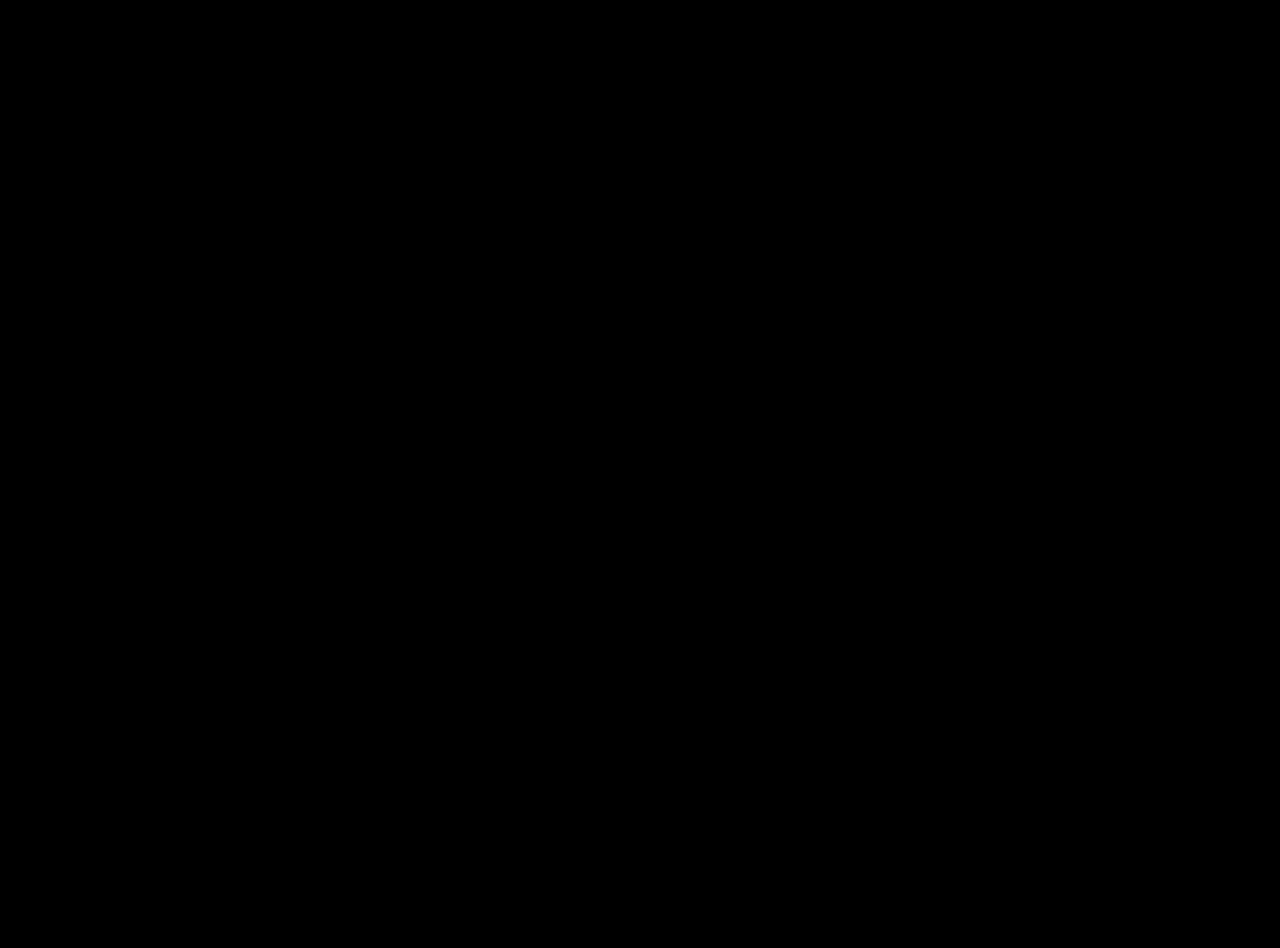
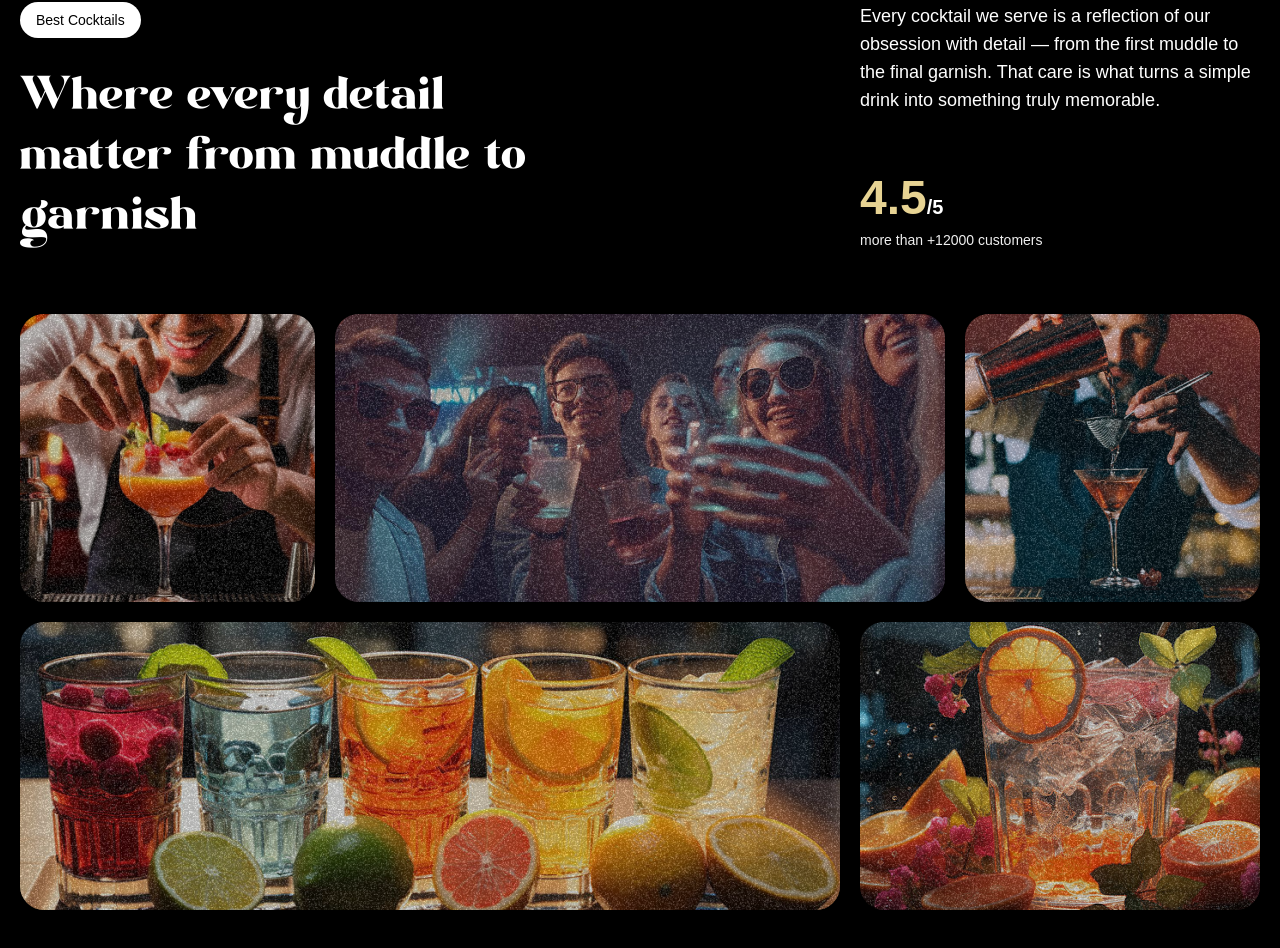
Before and after one commit to IO720/Cocktails_gsap, a React (Vite) app: page / in a window 1280 px wide. Shown: the part 1710-2658 px from the top of the page. Before the commit the page ends 1600 px from the top, so only its background shows below. Built offline with nearby package versions, Linux system fonts and the light colour scheme; a web font is replaced by a local one.

Commit message:
Added About Section

```diff
--- a/src/App.jsx
+++ b/src/App.jsx
@@ -7,6 +7,7 @@
 import Navbar from "./components/Navbar";
 import Hero from "./components/Hero";
 import Cocktails from "./components/Cocktails";
+import About from "./components/About";
 
 gsap.registerPlugin(useGSAP, ScrollTrigger, ScrollSmoother, SplitText);
 
@@ -16,6 +17,7 @@
       <Navbar />
       <Hero />
       <Cocktails/>
+      <About/>
     </main>
   );
 };
--- /dev/null
+++ b/src/components/About.jsx
@@ -0,0 +1,96 @@
+import { useGSAP } from "@gsap/react";
+import { SplitText } from "gsap/all";
+import gsap from "gsap";
+
+const About = () => {
+  useGSAP(() => {
+    const titleSplit = SplitText.create("#about h2", {
+      type: "words",
+    });
+    const scrollTl = gsap.timeline({
+      scrollTrigger: {
+        trigger: "#about",
+        start: "top center",
+      },
+    });
+    scrollTl
+      .from(titleSplit.words, {
+        opacity: 0,
+        duration: 1,
+        yPercent: 100,
+        ease: "expo.out",
+        stagger: 0.02,
+      })
+      .from(
+        ".top-grid div , .bottom-grid div ",
+        {
+          opacity: 0,
+          duration: 1,
+          ease: "power1.inOut",
+          stagger: 0.04,
+        },
+        "-=0.5"
+      );
+  });
+
+  return (
+    <div id="about">
+      <div className="mb-16 md:px-0 px-5">
+        <div className="content">
+          <div className="md:col-span-8 ">
+            <p className="badge">Best Cocktails</p>
+            <h2>
+              Where every detail matter{" "}
+              <span className="text-white">from muddle to garnish</span>
+            </h2>
+          </div>
+          <div className="sub-content">
+            <p>
+              Every cocktail we serve is a reflection of our obsession with
+              detail — from the first muddle to the final garnish. That care is
+              what turns a simple drink into something truly memorable.
+            </p>
+            <div>
+              <p className="md-text-3xl text-xl font-bold">
+                <span>4.5</span>/5
+              </p>
+              <p className="text-sm text-white-100">
+                more than +12000 customers
+              </p>
+            </div>
+          </div>
+        </div>
+      </div>
+      <div className="top-grid">
+        <div className="md:col-span-3">
+          <div className="noisy" />
+          <img src="/images/abt1.png" alt="grid-img-1" />
+        </div>
+
+        <div className="md:col-span-6">
+          <div className="noisy" />
+          <img src="/images/abt2.png" alt="grid-img-2" />
+        </div>
+
+        <div className="md:col-span-3">
+          <div className="noisy" />
+          <img src="/images/abt5.png" alt="grid-img-5" />
+        </div>
+      </div>
+
+      <div className="bottom-grid">
+        <div className="md:col-span-8">
+          <div className="noisy" />
+          <img src="/images/abt3.png" alt="grid-img-3" />
+        </div>
+
+        <div className="md:col-span-4">
+          <div className="noisy" />
+          <img src="/images/abt4.png" alt="grid-img-4" />
+        </div>
+      </div>
+    </div>
+  );
+};
+
+export default About;
```
